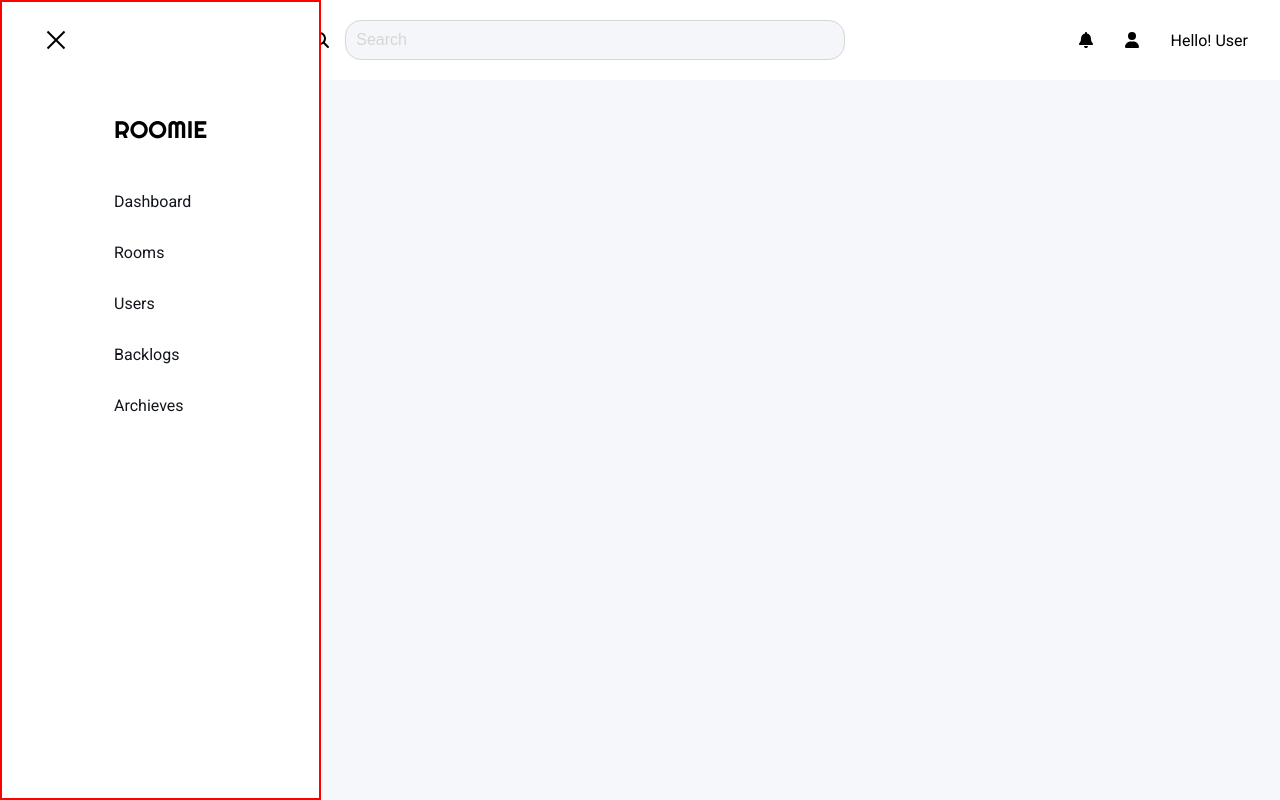
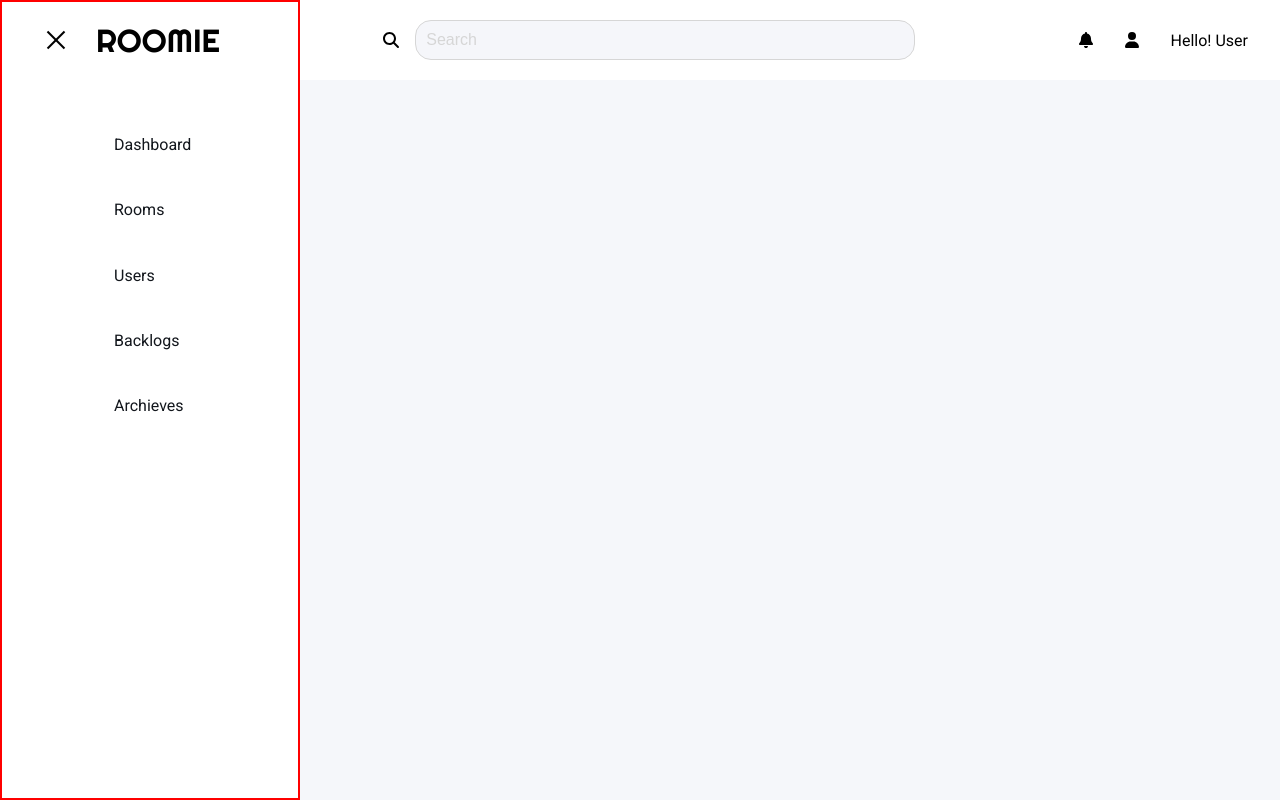
Before and after one commit to Yncy0/ROOMIE, a React (Vite) app: page / in a window 1280 px wide. Both pictures are taken after a click on the button 56 px from the left and 40 px from the top of the page. Built offline with nearby package versions, Linux system fonts and the light colour scheme.

Commit message:
finished: nav bar desing v.1

```diff
--- a/src/Root.jsx
+++ b/src/Root.jsx
@@ -1,5 +1,6 @@
 import HeaderComponent from "./components/HeaderComponent";
 import { Outlet } from "react-router-dom";
+import NavBarComponent from "./components/navigation/NavBarComponent";
 
 
 export default function Root() {
--- a/src/components/HeaderComponent.jsx
+++ b/src/components/HeaderComponent.jsx
@@ -2,10 +2,13 @@
 import { FontAwesomeIcon } from '@fortawesome/react-fontawesome'
 import { faMagnifyingGlass, faBell, faUser} from '@fortawesome/free-solid-svg-icons'
 import HamburgerMenuComponent from './navigation/HamburgerMenuComponent'
+import NavBarComponent from './navigation/NavBarComponent'
 
 export default function HeaderComponent() {
 
     return(
+        <>
+        {/* <NavBarComponent/> */}
         <div className="header-div">
             <HamburgerMenuComponent/>
             <div className="flex-search">
@@ -22,5 +25,6 @@
                 <p className='user-name' id='user-name'>Hello! User</p>
             </div>
         </div>
+        </>
     )
 }
--- a/src/components/navigation/HamburgerMenuComponent.jsx
+++ b/src/components/navigation/HamburgerMenuComponent.jsx
@@ -10,12 +10,14 @@
     useClickAway(ref, ()=> setIsOpen(false));
 
     return(
-        <div ref={ref}>
+        <div className="button-menu-div" ref={ref}>
+
             <Hamburger size={24} toggle={setIsOpen} toggled={isOpen}/>
             { isOpen &&(
                     <NavBarComponent/>
                 )
             }
+            <h1>ROOMIE</h1>
         </div>
     )
 }
--- a/src/components/navigation/NavBarComponent.jsx
+++ b/src/components/navigation/NavBarComponent.jsx
@@ -5,7 +5,6 @@
 export default function NavBarComponent() {
     return(
         <nav className="menu-container">
-            <h1>ROOMIE</h1>
             <ul className="menu-list">
                 {Navigation.map((nav) => {
                     return(
--- a/src/index.css
+++ b/src/index.css
@@ -110,6 +110,15 @@
   flex-direction: row;
 }
 
+.root-div {
+  display: flex;
+  flex-direction: row;
+}
+
+.root-column {
+  display: flex;
+  flex-direction: column;
+}
 
 /* HEADER COMPONENT */
 .header-div {
@@ -117,7 +126,6 @@
   flex-direction: row;
   justify-content: space-between;
   align-items: center;
-  min-width: 100vw;
   padding-inline: 2rem;
   padding-top: 1rem;
   padding-bottom: 1rem;
@@ -173,26 +181,35 @@
 .menu-container {
   display: flex;
   flex-direction: column;
-  gap: 1rem;
+  justify-content: center;
   background-color: var(--cl-white-500);
   border: 2px solid red;
-  padding-top: 7rem;
   padding-inline: 7rem;
   text-align: start;
   min-height: 100vh;
+  max-width: 300px;
   z-index: 10;
   position: absolute;
   top: 0;
   left: 0;
 }
 
-.menu-container h1 {
-  font-family: var(--ff-logo);
-  padding-bottom: 2rem;
-}
-
 .menu-list {
   display: flex;
   flex-direction: column;
-  gap: 2rem;
+  gap: 2.9rem;
+  padding-bottom: 250px;
 }
+
+/* HAMBURGER BUTTON */
+.button-menu-div {
+  display: flex;
+  flex-direction: row;
+  align-items: center;
+  gap: 1rem;
+}
+
+.button-menu-div h1 {
+  font-family: var(--ff-logo);
+  z-index: 12;
+}
```
Lines whose indentation alone changed are shown as unchanged.
